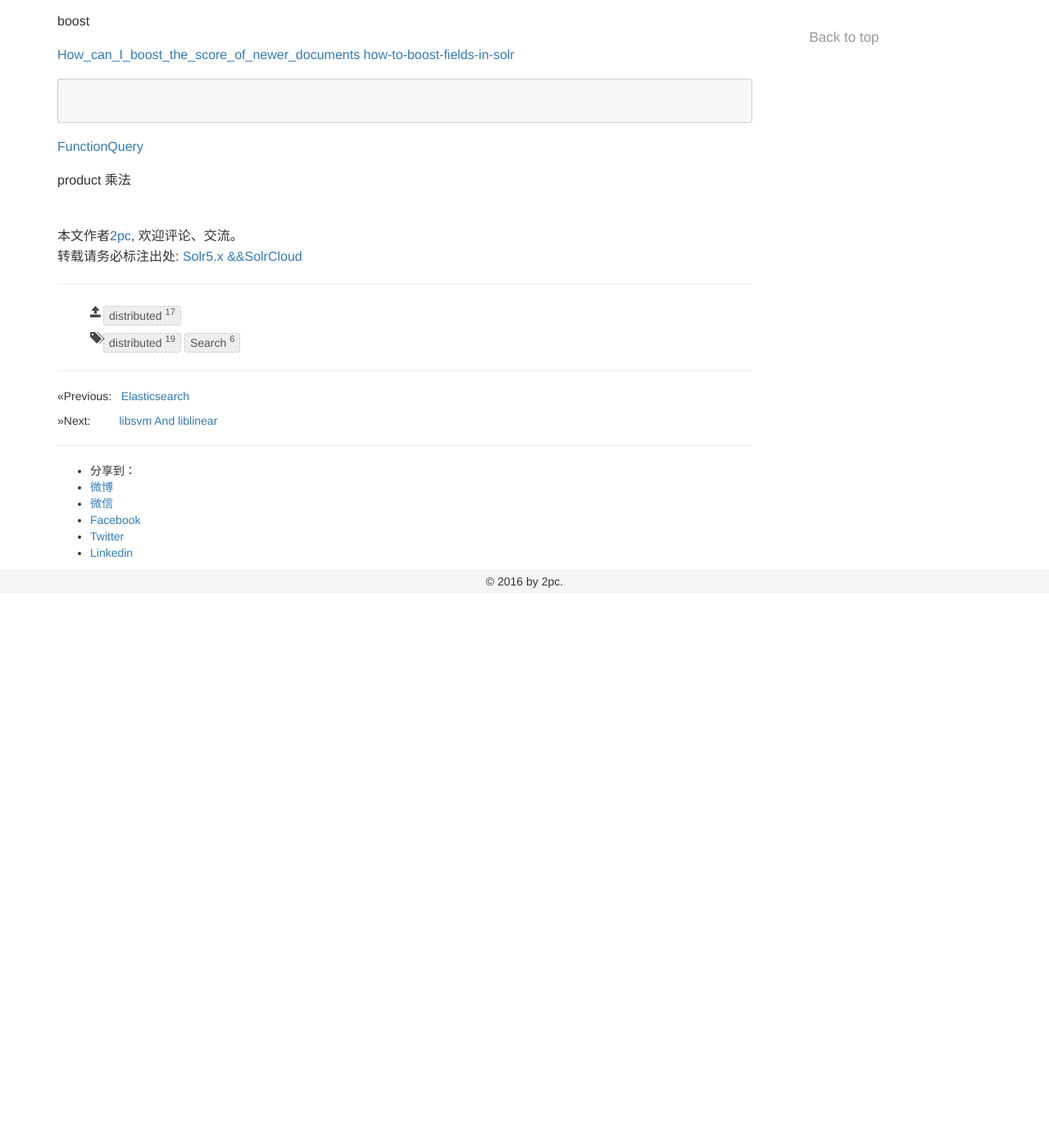
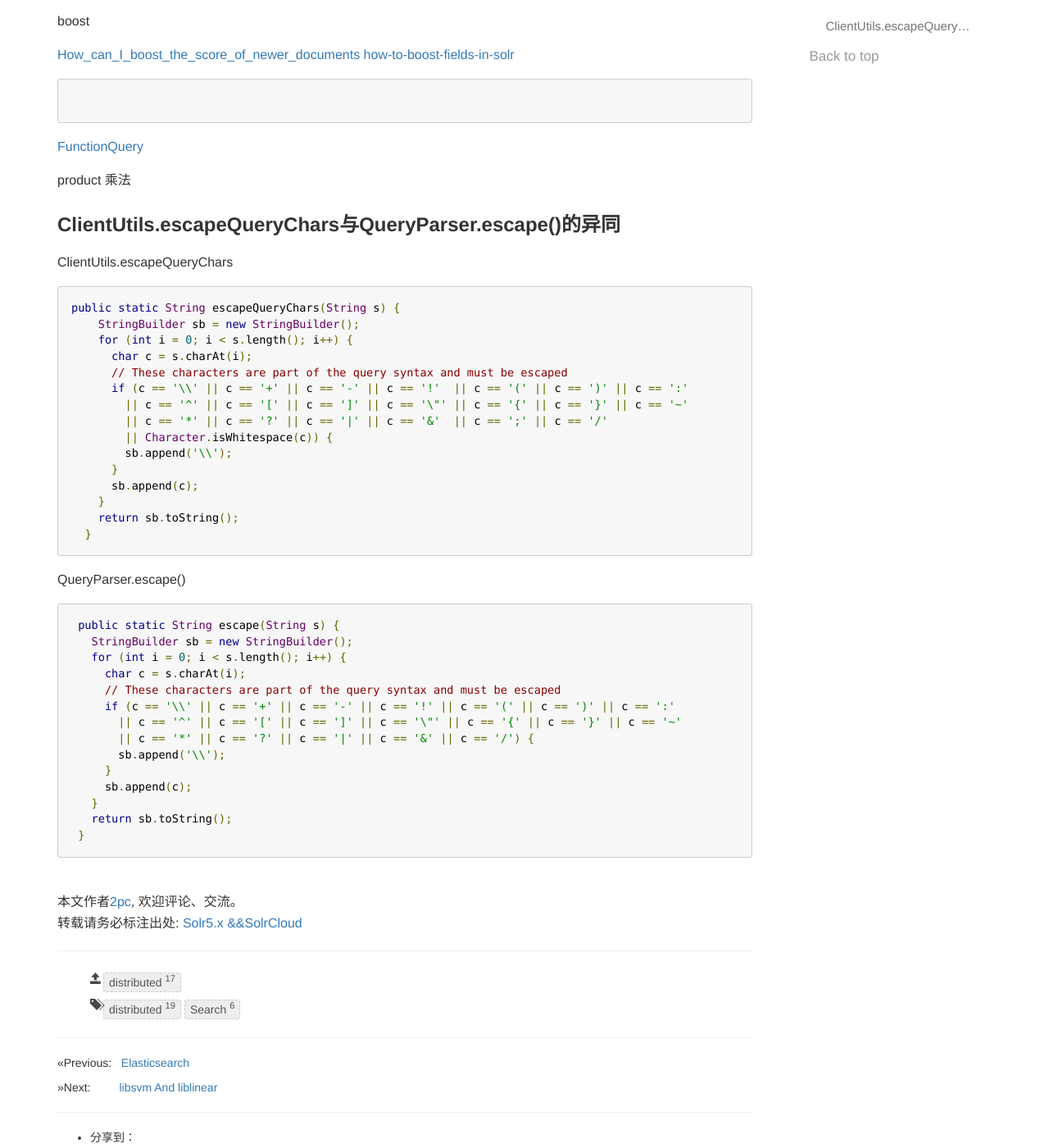
Before and after one commit to luyee/2pc.github.io, a Jekyll site: the page built from _posts/Search/2015-09-17-Solr5.md, in a window 1280 px wide and 1400 px high, scrolled down 3301 px. Shown: the whole window at 82% size. Built offline with Jekyll 4.4.1, drawn with Linux system fonts in a browser that asks for light colours; comment, search, counter and statistics services are not loaded; before the commit the page ends 4025 px from its top, so only the background shows below that.

Commit message:
Update 2015-09-17-Solr5.md

````diff
--- a/_posts/Search/2015-09-17-Solr5.md
+++ b/_posts/Search/2015-09-17-Solr5.md
@@ -179,3 +179,45 @@ boost
 [FunctionQuery](http://wiki.apache.org/solr/FunctionQuery/)
 
 product 乘法
+
+
+### ClientUtils.escapeQueryChars与QueryParser.escape()的异同
+
+ClientUtils.escapeQueryChars
+
+```
+public static String escapeQueryChars(String s) {
+    StringBuilder sb = new StringBuilder();
+    for (int i = 0; i < s.length(); i++) {
+      char c = s.charAt(i);
+      // These characters are part of the query syntax and must be escaped
+      if (c == '\\' || c == '+' || c == '-' || c == '!'  || c == '(' || c == ')' || c == ':'
+        || c == '^' || c == '[' || c == ']' || c == '\"' || c == '{' || c == '}' || c == '~'
+        || c == '*' || c == '?' || c == '|' || c == '&'  || c == ';' || c == '/'
+        || Character.isWhitespace(c)) {
+        sb.append('\\');
+      }
+      sb.append(c);
+    }
+    return sb.toString();
+  }
+
+```
+QueryParser.escape()
+
+```
+ public static String escape(String s) {
+   StringBuilder sb = new StringBuilder();
+   for (int i = 0; i < s.length(); i++) {
+     char c = s.charAt(i);
+     // These characters are part of the query syntax and must be escaped
+     if (c == '\\' || c == '+' || c == '-' || c == '!' || c == '(' || c == ')' || c == ':'
+       || c == '^' || c == '[' || c == ']' || c == '\"' || c == '{' || c == '}' || c == '~'
+       || c == '*' || c == '?' || c == '|' || c == '&' || c == '/') {
+       sb.append('\\');
+     }
+     sb.append(c);
+   }
+   return sb.toString();
+ }
+```
````
